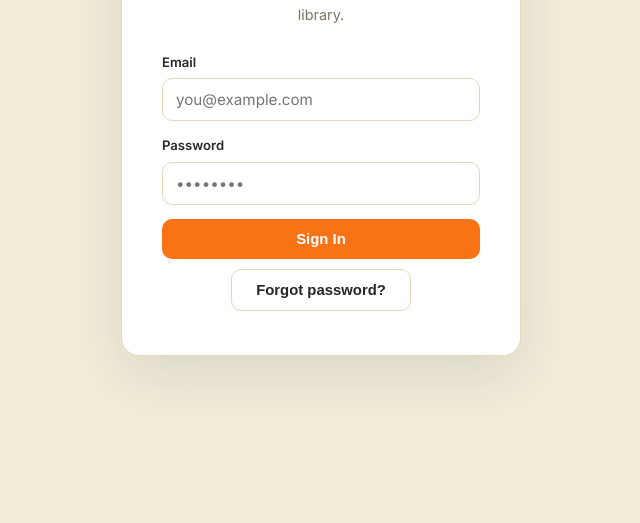
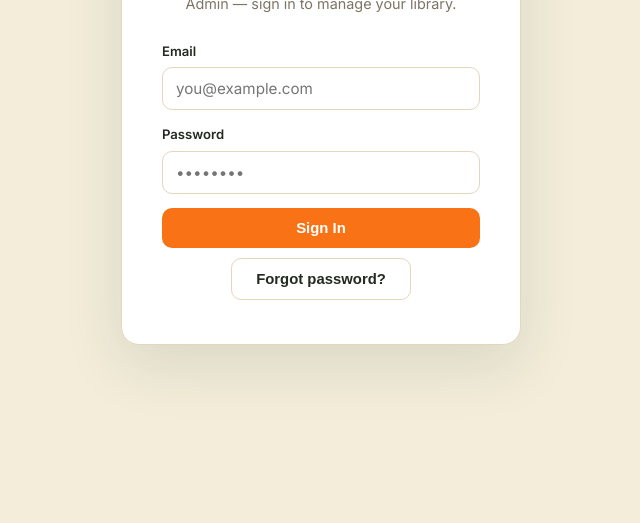
Before and after one commit to Zarghamhashmi000/ibnnak, a plain HTML site: page admin.html in a window 1280 px wide. Shown: the part 277-800 px from the top of the page, without its empty margins (319-959 px from the left). Drawn offline with Linux system fonts and the light colour scheme.

Commit message:
Rename 'Owner Dashboard' link to 'Admin' on all pages

```diff
--- a/admin.html
+++ b/admin.html
@@ -101,7 +101,7 @@
 <div id="loginView">
   <div class="login-card">
     <h1 class="serif">Ibnaak</h1>
-    <p>Owner dashboard — sign in to manage your library.</p>
+    <p>Admin — sign in to manage your library.</p>
     <div class="err" id="loginErr"></div>
     <div class="field"><label>Email</label><input type="email" id="email" autocomplete="username" placeholder="you@example.com"></div>
     <div class="field"><label>Password</label><input type="password" id="password" autocomplete="current-password" placeholder="••••••••"></div>
```
